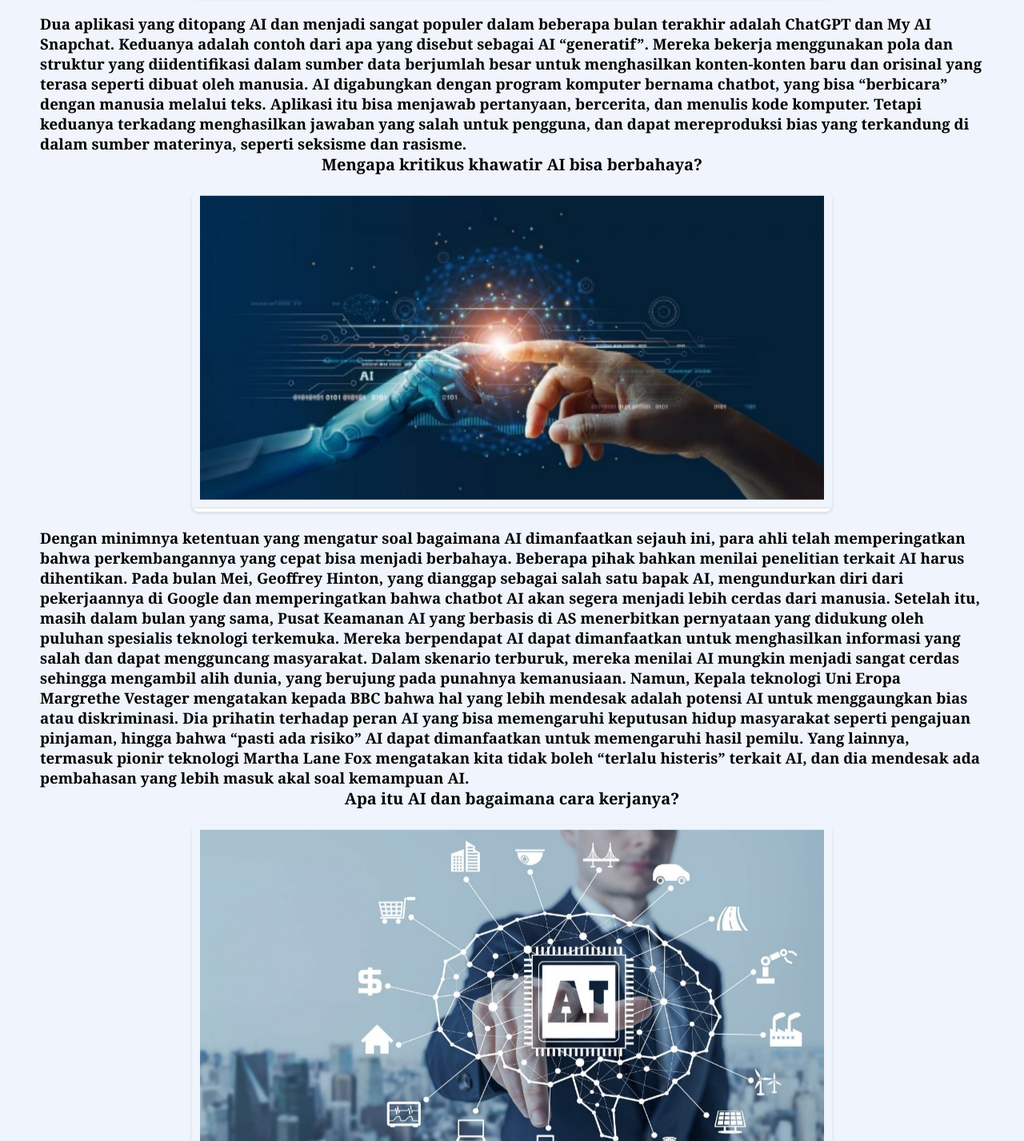
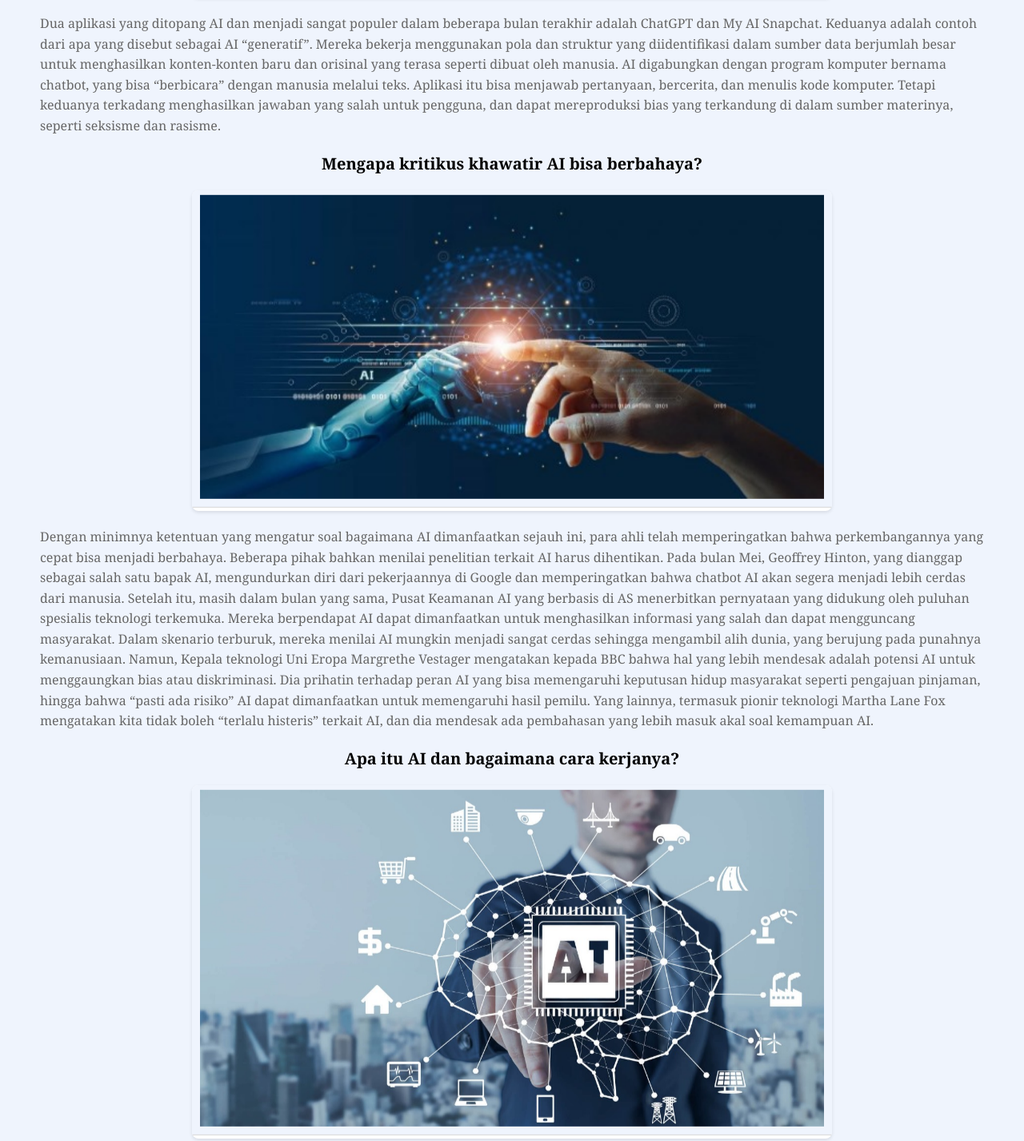
Before and after one commit to sarmila-adabaye/sarmila-adabaye.github.io, a plain HTML site: page Blog.html in a window 1280 px wide. Shown: the part 121-1548 px from the top of the page at 80% size. Drawn offline with Linux system fonts and the light colour scheme.

Commit message:
Blog.html

```diff
--- a/Blog.html
+++ b/Blog.html
@@ -3,7 +3,7 @@
 <head>
     <meta charset="UTF-8">
     <meta name="viewport" content="width=device-width, initial-scale=1.0">
-    <title>CONTACK ME</title>
+    <title>Blog</title>
     <link rel="stylesheet" href="style.css" />
 </head>
 <body>
@@ -11,38 +11,31 @@
     <div class="Blog">
         <img src="img/Alif.jpg" width="100%" height="50%" alt/>
     </div>
-    <h3>Dua aplikasi yang ditopang AI dan menjadi sangat populer dalam beberapa bulan terakhir adalah ChatGPT dan My AI Snapchat.
-
-        Keduanya adalah contoh dari apa yang disebut sebagai AI “generatif”.
-
-        Mereka bekerja menggunakan pola dan struktur yang diidentifikasi dalam sumber data berjumlah besar untuk menghasilkan konten-konten baru dan orisinal yang terasa seperti dibuat oleh manusia.
-
-        AI digabungkan dengan program komputer bernama chatbot, yang bisa “berbicara” dengan manusia melalui teks.
-
-        Aplikasi itu bisa menjawab pertanyaan, bercerita, dan menulis kode komputer.
-
-        Tetapi keduanya terkadang menghasilkan jawaban yang salah untuk pengguna, dan dapat mereproduksi bias yang terkandung di dalam sumber materinya, seperti seksisme dan rasisme.</h3>
-
+    <p>Dua aplikasi yang ditopang AI dan menjadi sangat populer dalam beberapa bulan terakhir adalah ChatGPT dan My AI Snapchat.
+        Keduanya adalah contoh dari apa yang disebut sebagai AI “generatif”. Mereka bekerja menggunakan pola dan struktur yang diidentifikasi
+        dalam sumber data berjumlah besar untuk menghasilkan konten-konten baru dan orisinal yang terasa seperti dibuat oleh manusia.
+        AI digabungkan dengan program komputer bernama chatbot, yang bisa “berbicara” dengan manusia melalui teks. Aplikasi itu bisa menjawab pertanyaan, bercerita, dan menulis kode komputer.
+        Tetapi keduanya terkadang menghasilkan jawaban yang salah untuk pengguna, dan dapat mereproduksi bias yang terkandung di dalam sumber materinya, seperti seksisme dan rasisme.
+        </p>
 
      <h1>Mengapa kritikus khawatir AI bisa berbahaya?</h1>
      <div class="Blog">
         <img src="img/herni.jpg" width="100%" height="50%" alt/>
     </div>
-    <h3>Dengan minimnya ketentuan yang mengatur soal bagaimana AI dimanfaatkan sejauh ini, para ahli telah memperingatkan bahwa perkembangannya yang cepat bisa menjadi berbahaya.
+    <p>Dengan minimnya ketentuan yang mengatur soal bagaimana AI dimanfaatkan sejauh ini, para ahli telah memperingatkan bahwa perkembangannya yang cepat bisa menjadi berbahaya.
         Beberapa pihak bahkan menilai penelitian terkait AI harus dihentikan.
         Pada bulan Mei, Geoffrey Hinton, yang dianggap sebagai salah satu bapak AI, mengundurkan diri dari pekerjaannya di Google dan memperingatkan bahwa chatbot AI akan segera menjadi lebih cerdas dari manusia.
         Setelah itu, masih dalam bulan yang sama, Pusat Keamanan AI yang berbasis di AS menerbitkan pernyataan yang didukung oleh puluhan spesialis teknologi terkemuka.
         Mereka berpendapat AI dapat dimanfaatkan untuk menghasilkan informasi yang salah dan dapat mengguncang masyarakat.
         Dalam skenario terburuk, mereka menilai AI mungkin menjadi sangat cerdas sehingga mengambil alih dunia, yang berujung pada punahnya kemanusiaan. Namun, Kepala teknologi Uni Eropa Margrethe Vestager mengatakan kepada BBC bahwa hal yang lebih mendesak adalah potensi AI untuk menggaungkan bias atau diskriminasi.
         Dia prihatin terhadap peran AI yang bisa memengaruhi keputusan hidup masyarakat seperti pengajuan pinjaman, hingga bahwa “pasti ada risiko” AI dapat dimanfaatkan untuk memengaruhi hasil pemilu.
-        Yang lainnya, termasuk pionir teknologi Martha Lane Fox mengatakan kita tidak boleh “terlalu histeris” terkait AI, dan dia mendesak ada pembahasan yang lebih masuk akal soal kemampuan AI.</h3>
-
+        Yang lainnya, termasuk pionir teknologi Martha Lane Fox mengatakan kita tidak boleh “terlalu histeris” terkait AI, dan dia mendesak ada pembahasan yang lebih masuk akal soal kemampuan AI.</p>
 
      <h1>Apa itu AI dan bagaimana cara kerjanya?</h1>
      <div class="Blog">
         <img src="img/saya.jpg" width="100%" height="50%" alt/>
     </div>
-    <h3>AI memungkinkan komputer untuk bertindak dan merespons sesuatu seperti manusia.
+    <p>AI memungkinkan komputer untuk bertindak dan merespons sesuatu seperti manusia.
         Komputer dapat disuplai informasi dalam jumlah besar dan dilatih untuk mengidentifikasi pola-pola dari informasi tersebut,
         untuk membuat prediksi, memecahkan masalah, bahkan belajar dari kesalahan mereka sendiri. Selain mengandalkan data,
         AI juga mengandalkan algoritma sebagai serangkaian aturan yang harus diikuti secara berurutan untuk menyelesaikan tugas yang diperintahkan kepadanya.
@@ -50,8 +43,7 @@
         AI juga memungkinkan Spotify, Youtube, dan BBC iPlayer menyarankan apa yang ingin Anda dengar atau tonton selanjutnya.
         Selain itu, teknologi ini membantu Facebook dan Twitter menentukan konten mana yang akan mereka tampilkan kepada pengguna.
         AI memungkinkan Amazon menganalisis kebiasaan berbelanja pelanggannya untuk merekomendasikan pembelian-pembelian selanjutnya.
-        Amazon juga memanfaatkan AI untuk menindak ulasan-ulasan palsu.</h3>
-
+        Amazon juga memanfaatkan AI untuk menindak ulasan-ulasan palsu.</p>
 
     </body>
 </html>
```
